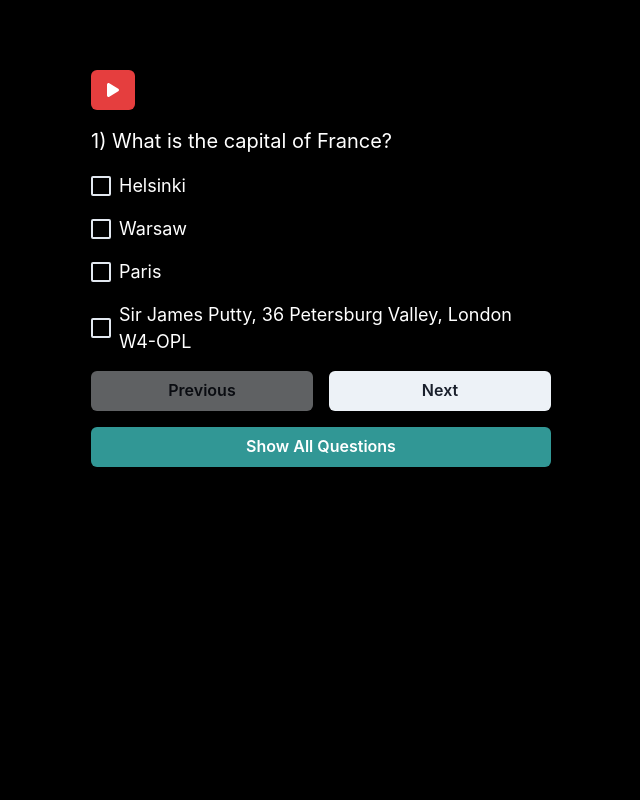
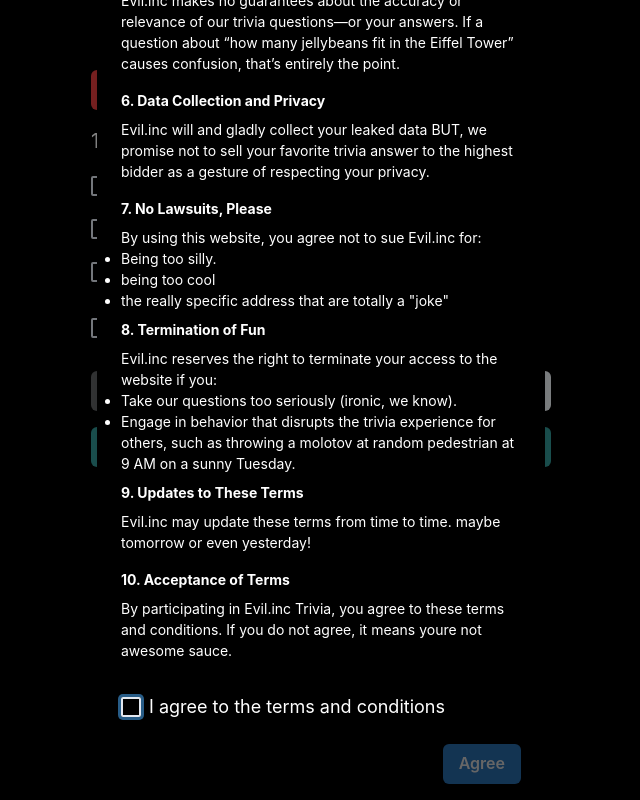
Before and after one commit to themightybananas/Trivia, a React (Create React App) app: page / in a window 1280 px wide. Shown: the whole page, without its empty margins (319-959 px from the left). Built offline with nearby package versions, Linux system fonts and the light colour scheme.

Commit message:
Terms and Agreement

```diff
--- a/src/Trivia.js
+++ b/src/Trivia.js
@@ -14,6 +14,13 @@
   HStack,
   Wrap,
   WrapItem,
+  Modal,
+  ModalOverlay,
+  ModalContent,
+  ModalHeader,
+  ModalFooter,
+  ModalBody,
+  useDisclosure,
 } from "@chakra-ui/react";
 import { Global } from "@emotion/react";
 import { gsap } from "gsap";
@@ -26,6 +33,8 @@
   const [showScore, setShowScore] = useState(false);
   const [showAllQuestions, setShowAllQuestions] = useState(false);
   const [isPlaying, setIsPlaying] = useState(false); // State for soundtrack
+  const { isOpen, onOpen, onClose } = useDisclosure();
+  const [isAgreed, setIsAgreed] = useState(false);
   const toast = useToast();
 
   // Refs for GSAP animations and soundtrack
@@ -94,6 +103,15 @@
     localStorage.setItem("currentQuestion", currentQuestion);
     localStorage.setItem("selectedAnswers", JSON.stringify(selectedAnswers));
   }, [currentQuestion, selectedAnswers]);
+
+  useEffect(() => {
+    onOpen();
+  }, [onOpen]);
+
+  const handleAgree = () => {
+    setIsAgreed(true);
+    onClose();
+  };
 
   const handleAnswerSelect = (index) => {
     setSelectedAnswers((prev) => {
@@ -199,6 +217,122 @@
           },
         }}
       />
+      <Modal isOpen={isOpen} onClose={onClose} isCentered>
+        <ModalOverlay />
+        <ModalContent bg="black" color="white">
+          <ModalHeader>Terms and Agreement</ModalHeader>
+          <ModalBody>
+            <Text fontSize="lg" mb={4}>
+              Please read and agree to the terms and conditions before starting the quiz.
+            </Text>
+            <Text fontSize="md" mb={2}>
+              <strong>Terms and Agreement for Participation in Evil.inc Trivia</strong>
+            </Text>
+            <Text fontSize="sm" mb={2}>
+              <strong>Effective Date:</strong> [this day]
+            </Text>
+            <Text fontSize="sm" mb={4}>
+              Welcome to <strong>Evil.inc Trivia</strong> the (“Website”), made by so called "we" or as known as "themigthybananas" repository, where knowledge meets nonsense, and penis inspection ensues! By participating in our trivia quizzes, you agree to the following terms and conditions. Please read them carefully cause i say so.
+            </Text>
+            <Text fontSize="sm" mb={2}>
+              <strong>1. Agreement to Participate Seriously</strong>
+            </Text>
+            <Text fontSize="sm" mb={2}>
+              By accessing and using Evil.inc Trivia, you agree to:
+              <ul>
+                <li>Answer all questions with genuine effort and honesty, no matter how absurd they may seem.</li>
+                <li>Avoid cheating, Googling, or telepathically contacting a trivia expert during the quiz (we know how tempting it is).</li>
+              </ul>
+            </Text>
+            <Text fontSize="sm" mb={2}>
+              <strong>2. Purpose of the Website</strong>
+            </Text>
+            <Text fontSize="sm" mb={4}>
+              Evil.inc Trivia exists for something and such a things!.
+            </Text>
+            <Text fontSize="sm" mb={2}>
+              <strong>3. Eligibility</strong>
+            </Text>
+            <Text fontSize="sm" mb={2}>
+              Participants must:
+              <ul>
+                <li>Be of sufficient age to understand the humor in a question like, “What’s the airspeed velocity of an unladen swallow?”</li>
+                <li>Have a sense of humor. since its the bare minimum</li>
+                <li>Have the required corresponding limbs and organs (such as fingers, eyes and etc) to answer using their device</li>
+              </ul>
+            </Text>
+            <Text fontSize="sm" mb={2}>
+              <strong>4. Conduct of the Participant</strong>
+            </Text>
+            <Text fontSize="sm" mb={2}>
+              When using Evil.inc, you agree to:
+              <ul>
+                <li>Take our quizzes in good faith.</li>
+                <li>Not hold Evil.inc accountable for existential crises triggered by questions like, “What came first: the chicken or Joe Biden?”</li>
+                <li>Respect our quirky trivia and not attempt to rewrite reality using intergalactic super powers.</li>
+              </ul>
+            </Text>
+            <Text fontSize="sm" mb={2}>
+              <strong>5. Accuracy of Responses</strong>
+            </Text>
+            <Text fontSize="sm" mb={4}>
+              Evil.inc makes no guarantees about the accuracy or relevance of our trivia questions—or your answers. If a question about “how many jellybeans fit in the Eiffel Tower” causes confusion, that’s entirely the point.
+            </Text>
+            <Text fontSize="sm" mb={2}>
+              <strong>6. Data Collection and Privacy</strong>
+            </Text>
+            <Text fontSize="sm" mb={4}>
+              Evil.inc will and gladly collect your leaked data BUT, we promise not to sell your favorite trivia answer to the highest bidder as a gesture of respecting your privacy.
+            </Text>
+            <Text fontSize="sm" mb={2}>
+              <strong>7. No Lawsuits, Please</strong>
+            </Text>
+            <Text fontSize="sm" mb={2}>
+              By using this website, you agree not to sue Evil.inc for:
+              <ul>
+                <li>Being too silly.</li>
+                <li>being too cool</li>
+                <li>the really specific address that are totally a "joke"</li>
+              </ul>
+            </Text>
+            <Text fontSize="sm" mb={2}>
+              <strong>8. Termination of Fun</strong>
+            </Text>
+            <Text fontSize="sm" mb={2}>
+              Evil.inc reserves the right to terminate your access to the website if you:
+              <ul>
+                <li>Take our questions too seriously (ironic, we know).</li>
+                <li>Engage in behavior that disrupts the trivia experience for others, such as throwing a molotov at random pedestrian at 9 AM on a sunny Tuesday.</li>
+              </ul>
+            </Text>
+            <Text fontSize="sm" mb={2}>
+              <strong>9. Updates to These Terms</strong>
+            </Text>
+            <Text fontSize="sm" mb={4}>
+              Evil.inc may update these terms from time to time. maybe tomorrow or even yesterday!
+            </Text>
+            <Text fontSize="sm" mb={2}>
+              <strong>10. Acceptance of Terms</strong>
+            </Text>
+            <Text fontSize="sm" mb={4}>
+              By participating in Evil.inc Trivia, you agree to these terms and conditions. If you do not agree, it means youre not awesome sauce.
+            </Text>
+            <Checkbox
+              mt={4}
+              isChecked={isAgreed}
+              onChange={(e) => setIsAgreed(e.target.checked)}
+              size="lg"
+            >
+              I agree to the terms and conditions
+            </Checkbox>
+          </ModalBody>
+          <ModalFooter>
+            <Button colorScheme="blue" onClick={handleAgree} isDisabled={!isAgreed}>
+              Agree
+            </Button>
+          </ModalFooter>
+        </ModalContent>
+      </Modal>
       <Box p={5} maxWidth="500px" mx="auto" marginTop="50px">
       <Button onClick={handlePlayPause} colorScheme="red" mb={4}>
         <FontAwesomeIcon icon={isPlaying ? faPause : faPlay} />
```
Also changed, not shown: 1 other file (tests, documents, lock files or other folders).
